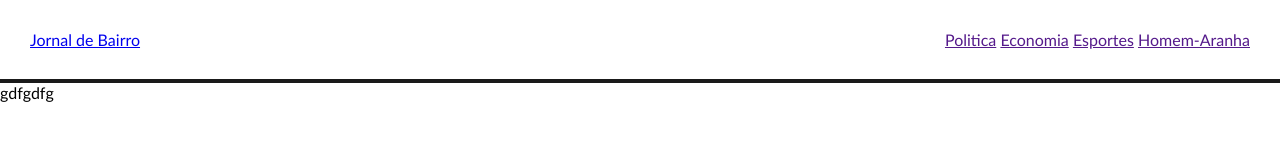
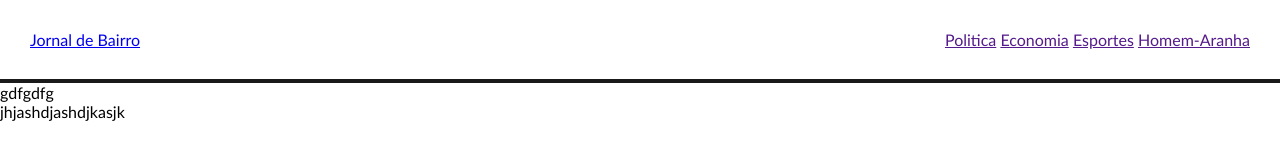
Before and after one commit to marcelspin/testedegit, a website: page modulo2/site-news/materia.html in a window 1280 px wide. Drawn offline with Linux system fonts and the light colour scheme.

Commit message:
alteraçao 2.2

```diff
--- a/modulo2/site-news/materia.html
+++ b/modulo2/site-news/materia.html
@@ -24,6 +24,7 @@
     <section class="relacionados"></section>
     <footer class="rodape"></footer>
     <p>gdfgdfg</p>
+    <P>jhjashdjashdjkasjk</P>
 
 </body>
 </html>
```
